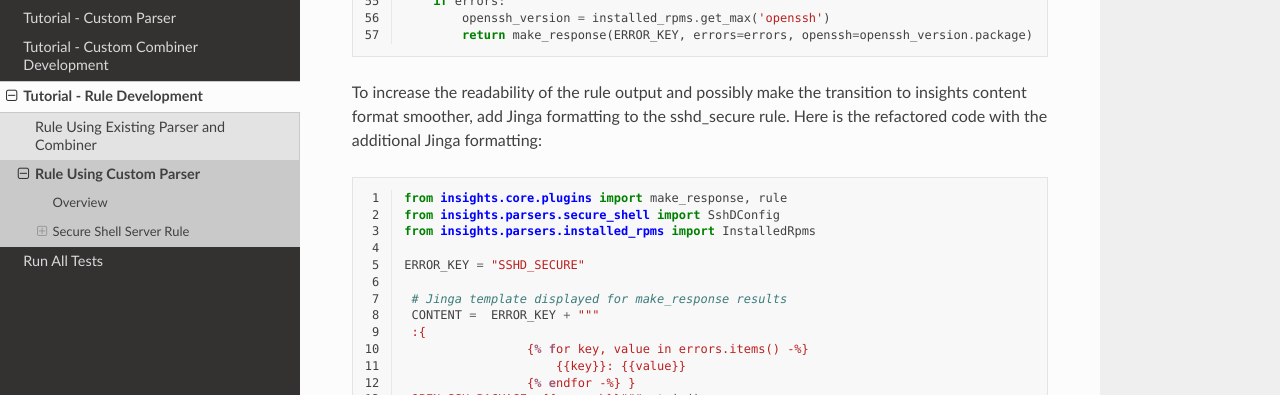
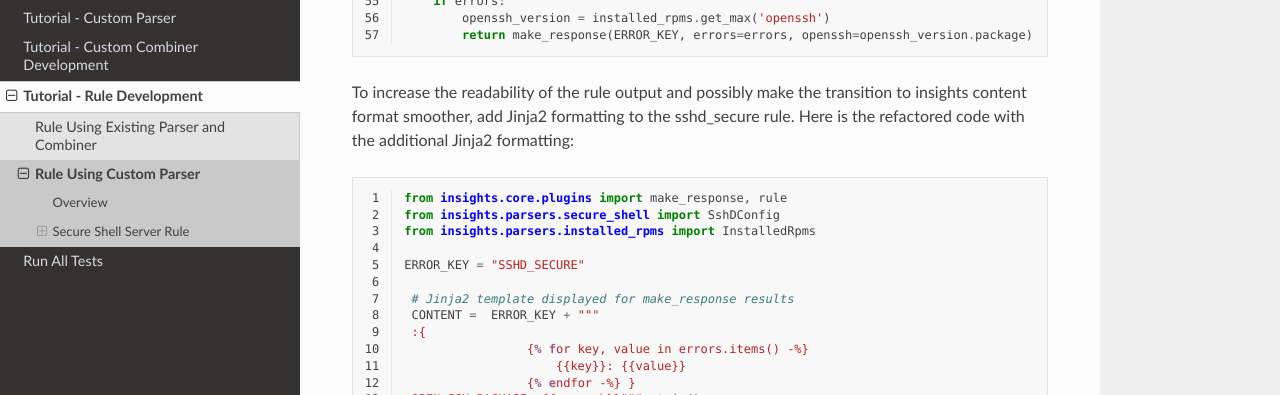
Before and after one commit to RedHatInsights/insights-core-tutorials, a Sphinx documentation site: the page built from docs/customtut_rule.rst, in a window 1280 px wide and 900 px high, scrolled down 4759 px. Shown: the part 175-570 px from the top of the window. Built offline with Sphinx 7.4.7 and the Read the Docs theme 2.0.0, drawn with Linux system fonts in a browser that asks for light colours.

Commit message:
Typo fix
Jinga should be Jinja2 actually.

```diff
--- a/docs/customtut_rule.rst
+++ b/docs/customtut_rule.rst
@@ -292,8 +292,8 @@
            return make_response(ERROR_KEY, errors=errors, openssh=openssh_version.package)
 
 To increase the readability of the rule output and possibly make the transition to insights content
-format smoother, add Jinga formatting to the sshd_secure rule. Here is the refactored
-code with the additional Jinga formatting:
+format smoother, add Jinja2 formatting to the sshd_secure rule. Here is the refactored
+code with the additional Jinja2 formatting:
 
 .. code-block:: python
    :linenos:
@@ -304,7 +304,7 @@
 
    ERROR_KEY = "SSHD_SECURE"
 
-    # Jinga template displayed for make_response results
+    # Jinja2 template displayed for make_response results
     CONTENT =  ERROR_KEY + """
     :{
                     {% for key, value in errors.items() -%}
--- a/docs/ruletut_rule.rst
+++ b/docs/ruletut_rule.rst
@@ -83,7 +83,7 @@
         "IS_NOT_FEDORA": "This machine runs {{product}}."
     }
 
-Here we define the ``Jinga`` template for message to be displayed for either
+Here we define the ``Jinja2`` template for message to be displayed for either
 response tag
 
 
```
Also changed, not shown: 2 other files.
